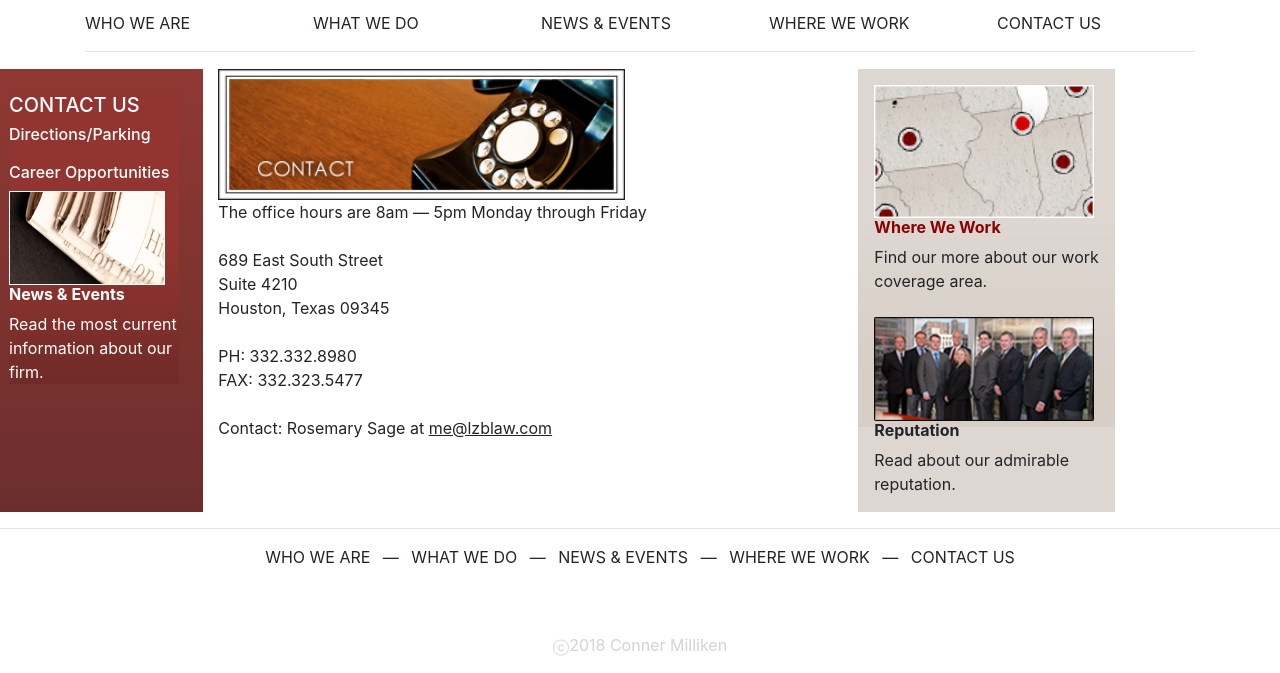
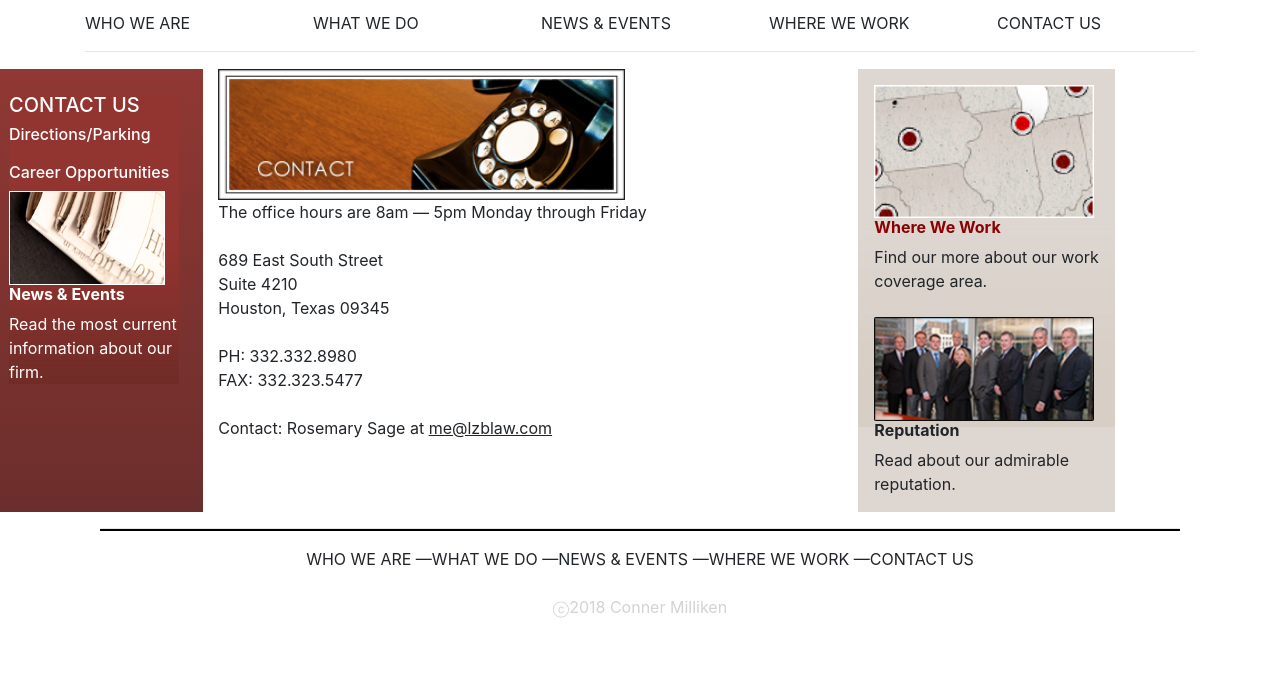
Before and after one commit to RD916/lzblaw, a plain HTML site: page lzblaw/contactus.html in a window 1280 px wide. Shown: the part 137-810 px from the top of the page. Drawn offline with nearby package versions, Linux system fonts and the light colour scheme; files that its build step writes are made by us from their sources; files whose address does not match are found by name.

Commit message:
Update contactus.html

```diff
--- a/lzblaw/contactus.html
+++ b/lzblaw/contactus.html
@@ -96,23 +96,22 @@
 
     </div>
     <footer>
-        <hr>
-        <ul class="list-inline text-center">
-            <li class="list-inline-item">WHO WE ARE</a></li>
-            <li class="list-inline-item"> &mdash; </li>
-            <li class="list-inline-item">WHAT WE DO</a></li>
-            <li class="list-inline-item"> &mdash; </li>
-            <li class="list-inline-item">NEWS &amp; EVENTS</a></li>
-            <li class="list-inline-item"> &mdash; </li>
-            <li class="list-inline-item">WHERE WE WORK</a></li>
-            <li class="list-inline-item"> &mdash; </li>
-            <li class="list-inline-item">CONTACT US</a></li>
-        </ul>
-        <br></br>
+       <div class="container">
+           <div class="col-md-12">
+               <div class="list-inline text-center">
+                   <hr style="border-bottom: 2px solid black" width="100%">
+                   <span>WHO WE ARE</span>
+                   <span class="divider1">&mdash;</span>WHAT WE DO</span>
+                   <span class="divider1">&mdash;</span>NEWS &amp; EVENTS</span>
+                   <span class="divider1">&mdash;</span>WHERE WE WORK</span>
+                   <span class="divider1">&mdash;</span>CONTACT US</span>
+                   <br>
+                   <br>
                <div class="text-center">
                    <p style="color:lightgray;">ⓒ2018 Conner Milliken</p>
                </div>
-
+           </div>
+       </div>
        <!-- Optional JavaScript -->
        <!-- jQuery first, then Popper.js, then Bootstrap JS -->
        <script src="https://code.jquery.com/jquery-3.3.1.min.js"></script>
```
Lines whose indentation alone changed are shown as unchanged.
